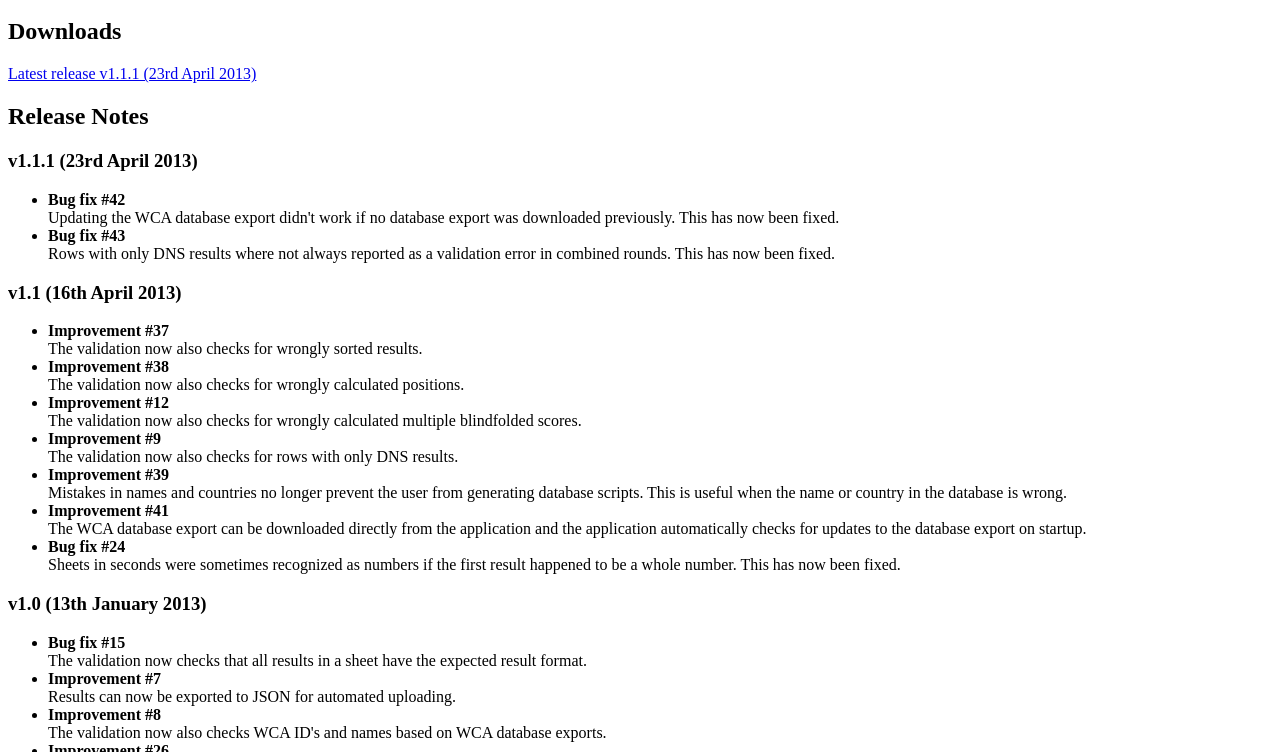
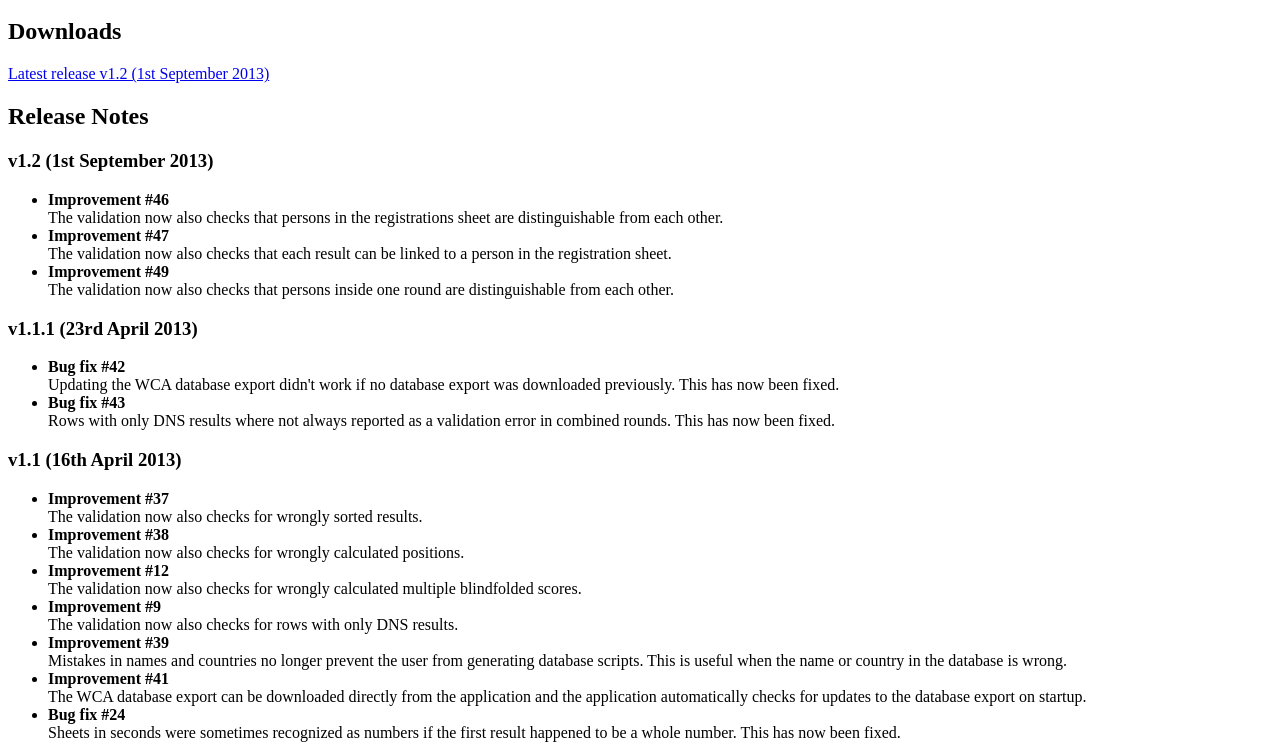
Before and after one commit to thewca/wca-workbook-assistant, a plain HTML site: page htdocs/index.html in a window 1280 px wide. Shown: the part 48-800 px from the top of the page. Drawn offline with Linux system fonts and the light colour scheme.

Commit message:
Release notes for v1.2.

```diff
--- a/htdocs/index.html
+++ b/htdocs/index.html
@@ -6,8 +6,14 @@
 	<body>
 		<h1>WCA Workbook Uploader</h1>
 		<h2>Downloads</h2>
-		<a href="http://www.cubezone.be/workbookuploader/wca-workbook-uploader-1.1.1.jar">Latest release v1.1.1 (23rd April 2013)</a>
+		<a href="https://www.worldcubeassociation.org/wca-workbook-uploader-1.2.jar">Latest release v1.2 (1st September 2013)</a>
 		<h2>Release Notes</h2>
+        <h3>v1.2 (1st September 2013)</h3>
+        <ul>
+             <li><strong>Improvement #46</strong><br>The validation now also checks that persons in the registrations sheet are distinguishable from each other.</li>
+             <li><strong>Improvement #47</strong><br>The validation now also checks that each result can be linked to a person in the registration sheet.</li>
+             <li><strong>Improvement #49</strong><br>The validation now also checks that persons inside one round are distinguishable from each other.</li>
+        </ul>
         <h3>v1.1.1 (23rd April 2013)</h3>
         <ul>
              <li><strong>Bug fix #42</strong><br>Updating the WCA database export didn't work if no database export was downloaded previously. This has now been fixed.</li>
```
